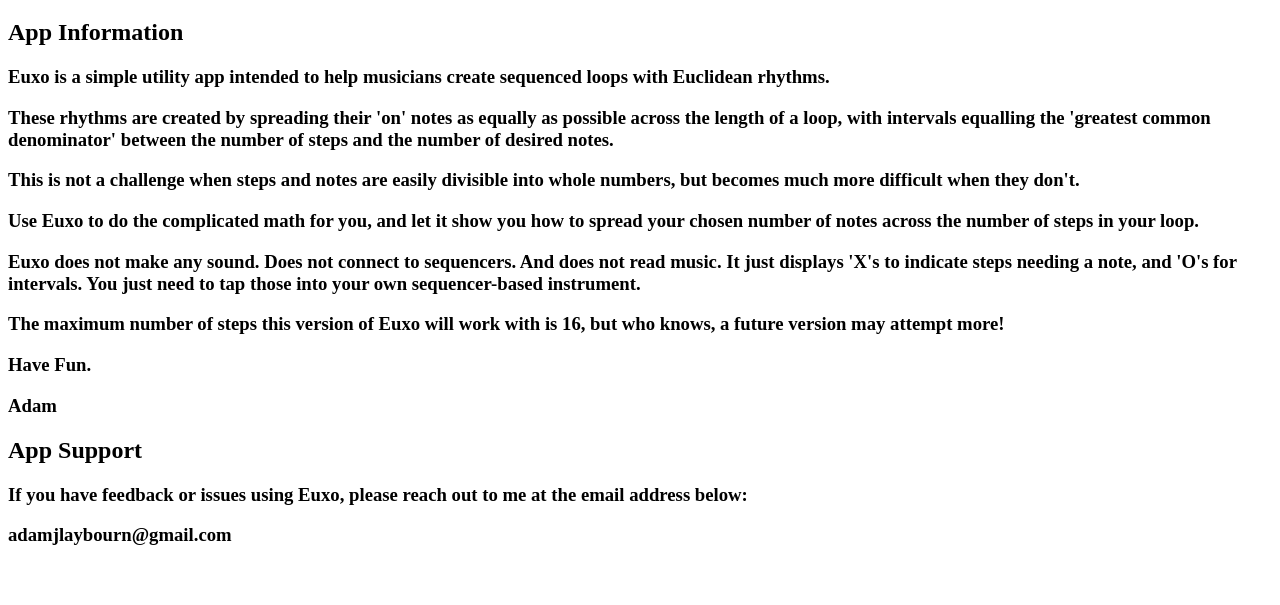
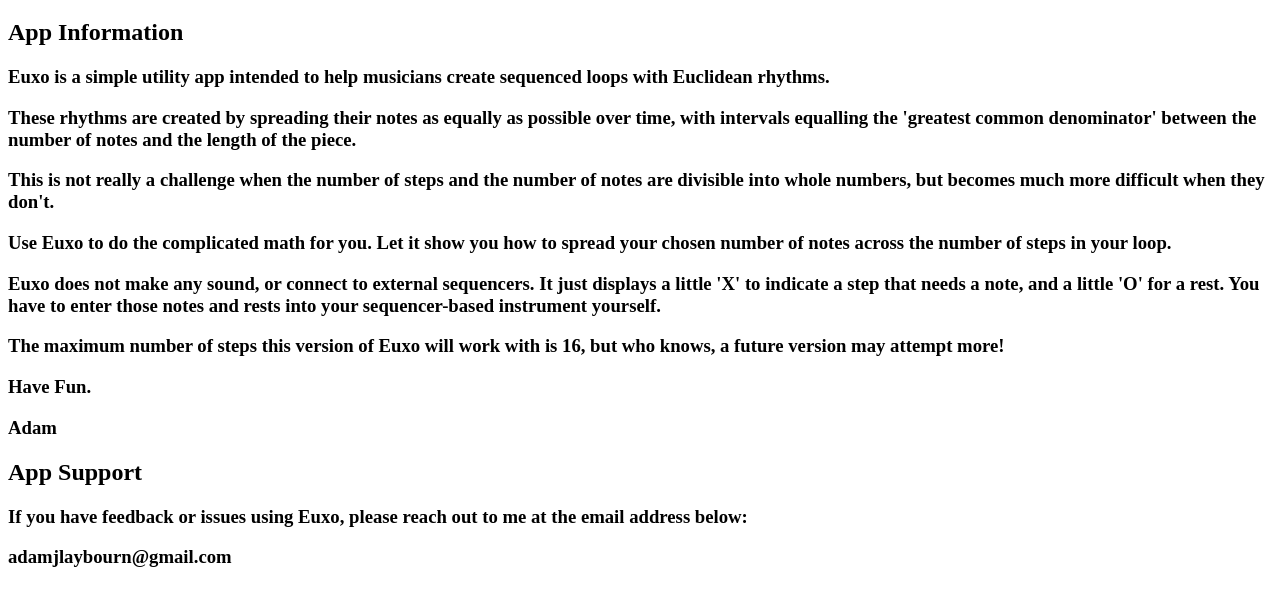
Before and after one commit to Dixi3Chick3n/euxo, a plain HTML site: page index.html in a window 1280 px wide. Shown: the part 61-666 px from the top of the page. Drawn offline with Linux system fonts and the light colour scheme.

Commit message:
Update index.html

```diff
--- a/index.html
+++ b/index.html
@@ -9,16 +9,16 @@
         Euxo is a simple utility app intended to help musicians create sequenced loops with Euclidean rhythms.
       </p>
       <p>
-        These rhythms are created by spreading their 'on' notes as equally as possible across the length of a loop, with intervals equalling the 'greatest common denominator' between the number of steps and the number of desired notes.
+        These rhythms are created by spreading their notes as equally as possible over time, with intervals equalling the 'greatest common denominator' between the number of notes and the length of the piece.
       </p>
       <p>
-        This is not a challenge when steps and notes are easily divisible into whole numbers, but becomes much more difficult when they don't.
+        This is not really a challenge when the number of steps and the number of notes are divisible into whole numbers, but becomes much more difficult when they don't.
       </p>
       <p>
-        Use Euxo to do the complicated math for you, and let it show you how to spread your chosen number of notes across the number of steps in your loop.
+        Use Euxo to do the complicated math for you. Let it show you how to spread your chosen number of notes across the number of steps in your loop.
       </p>
       <p>
-        Euxo does not make any sound. Does not connect to sequencers. And does not read music. It just displays 'X's to indicate steps needing a note, and 'O's for intervals. You just need to tap those into your own sequencer-based instrument.
+        Euxo does not make any sound, or connect to external sequencers. It just displays a little 'X' to indicate a step that needs a note, and a little 'O' for a rest. You have to enter those notes and rests into your sequencer-based instrument yourself.
       </p>
       <p>
         The maximum number of steps this version of Euxo will work with is 16, but who knows, a future version may attempt more!
```
